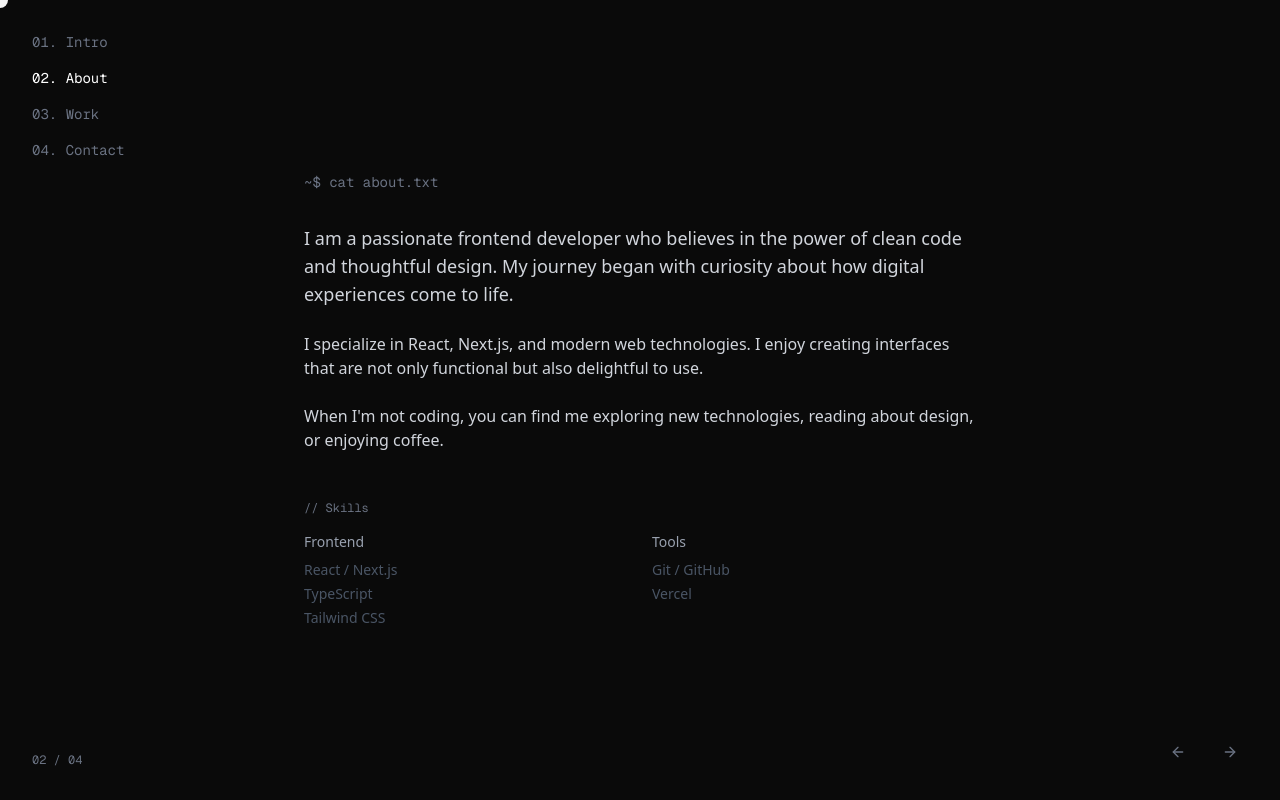
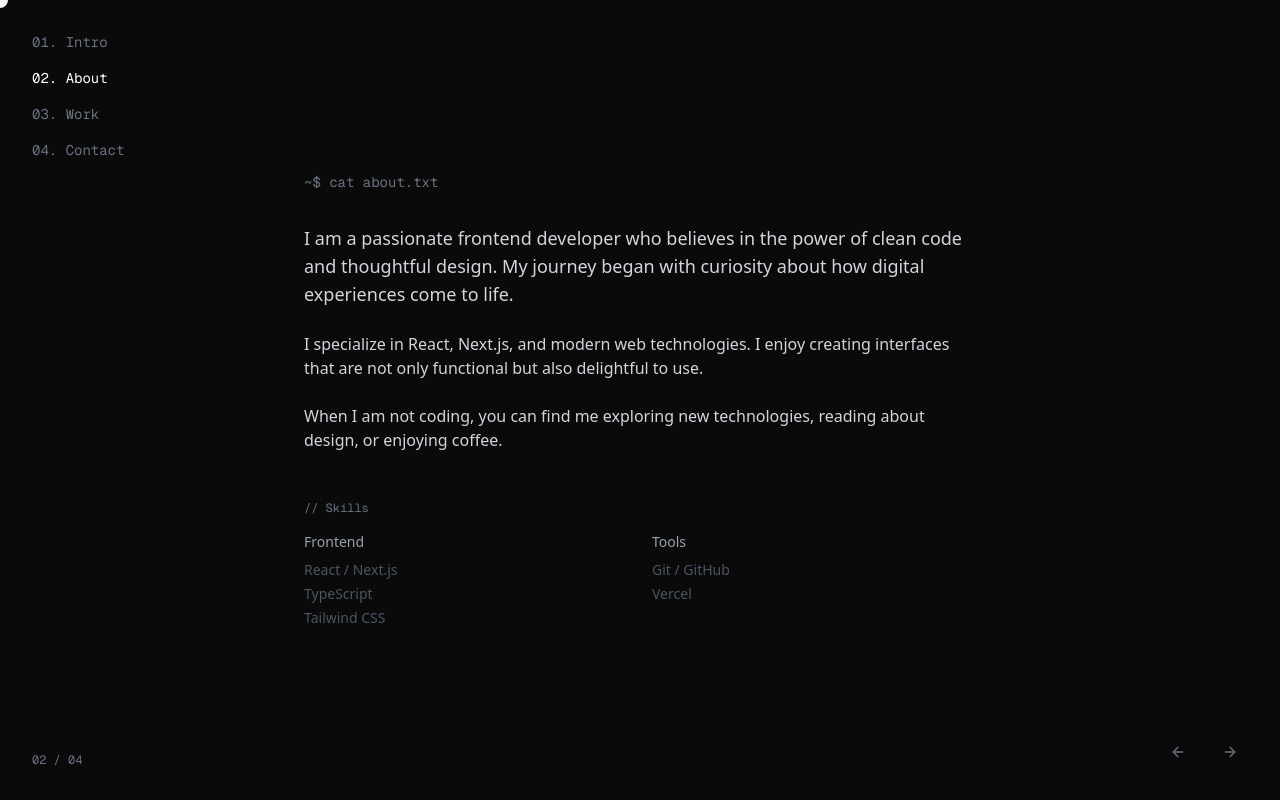
Before and after one commit to OsmelDev/portfolioweb, a Next.js app: page / in a window 1280 px wide. Both pictures are taken after a click on the button 1230 px from the left and 752 px from the top of the page. Built offline with nearby package versions, Linux system fonts and the light colour scheme.

Commit message:
fix: deleted backtics from text

```diff
--- a/app/sections/About.tsx
+++ b/app/sections/About.tsx
@@ -25,9 +25,9 @@ function AboutSection() {
         className="space-y-4 sm:space-y-6 text-gray-300 leading-relaxed"
       >
         <p className="text-base sm:text-lg">
-          I am a passionate frontend developer who believes in the power of clean
-          code and thoughtful design. My journey began with curiosity about how
-          digital experiences come to life.
+          I am a passionate frontend developer who believes in the power of
+          clean code and thoughtful design. My journey began with curiosity
+          about how digital experiences come to life.
         </p>
 
         <p className="text-sm sm:text-base">
@@ -37,7 +37,7 @@ function AboutSection() {
         </p>
 
         <p className="text-sm sm:text-base">
-          When I'm not coding, you can find me exploring new technologies,
+          When I am not coding, you can find me exploring new technologies,
           reading about design, or enjoying coffee.
         </p>
       </motion.div>
--- a/app/sections/Contact.tsx
+++ b/app/sections/Contact.tsx
@@ -25,7 +25,7 @@ function ContactSection() {
         transition={{ delay: 0.5 }}
         className="text-2xl sm:text-3xl md:text-4xl font-light mb-6 sm:mb-8"
       >
-        Let's work together
+        Let us work together
       </motion.h2>
 
       <motion.p
```
